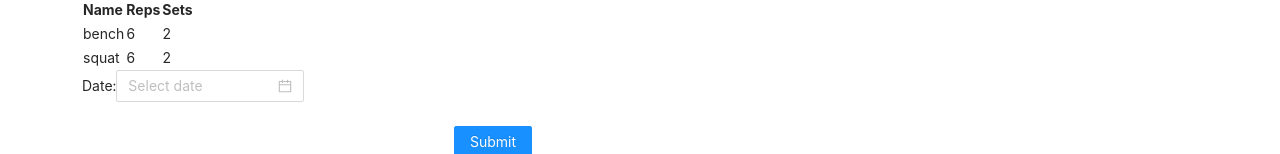
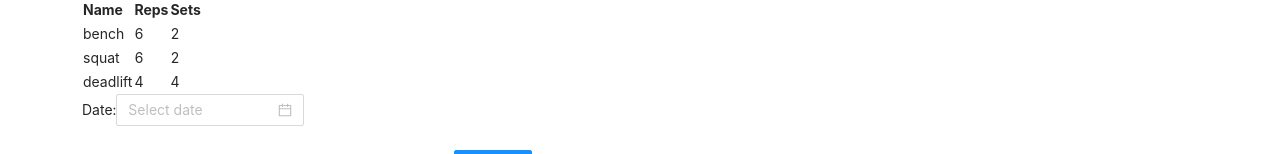
Before and after one commit to benjaminstones/fitness-tracker, a React (Create React App) app: page /create in a window 1280 px wide. Shown: the part 342-496 px from the top of the page. Built offline with nearby package versions, Linux system fonts and the light colour scheme; no server answers; the HTML template or start-up script is replaced by a standard one.

Commit message:
Added weight input to modal

```diff
--- a/src/components/addExerciseModalForm.js
+++ b/src/components/addExerciseModalForm.js
@@ -46,6 +46,9 @@ const AddExerciseModalForm = () => {
       <Form.Item name="reps" label="Reps" rules={[{ required: true }]}>
           <Input />
       </Form.Item>
+      <Form.Item name="weight" label="Weight" rules={[{ required: true }]}>
+          <Input />
+      </Form.Item>
       <Form.Item {...tailLayout}>
         <Button type="primary" htmlType="submit">
           Submit
--- a/src/components/createWorkout.js
+++ b/src/components/createWorkout.js
@@ -23,6 +23,11 @@ const CreateWorkout = () => {
     name: "squat",
     reps: "6",
     sets: "2"
+  },
+  {
+    name: "deadlift",
+    reps: "4",
+    sets: "4"
   }]
 
   useEffect(() => {
```
